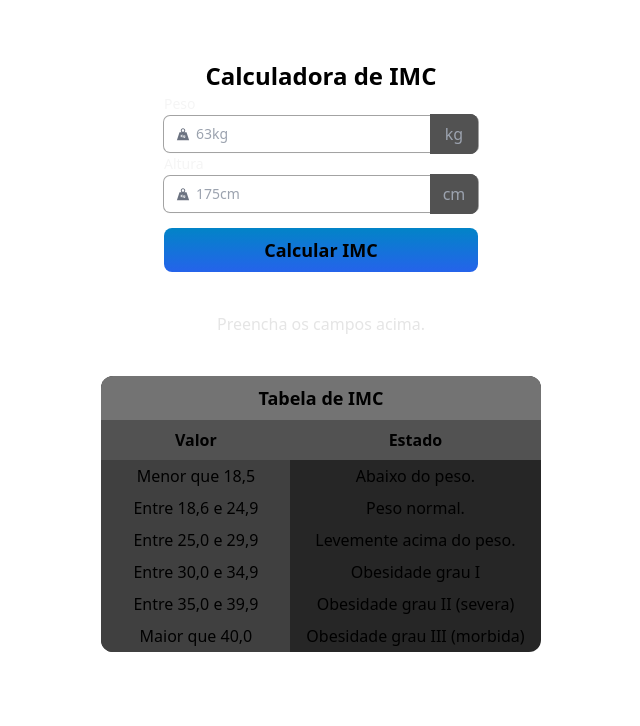
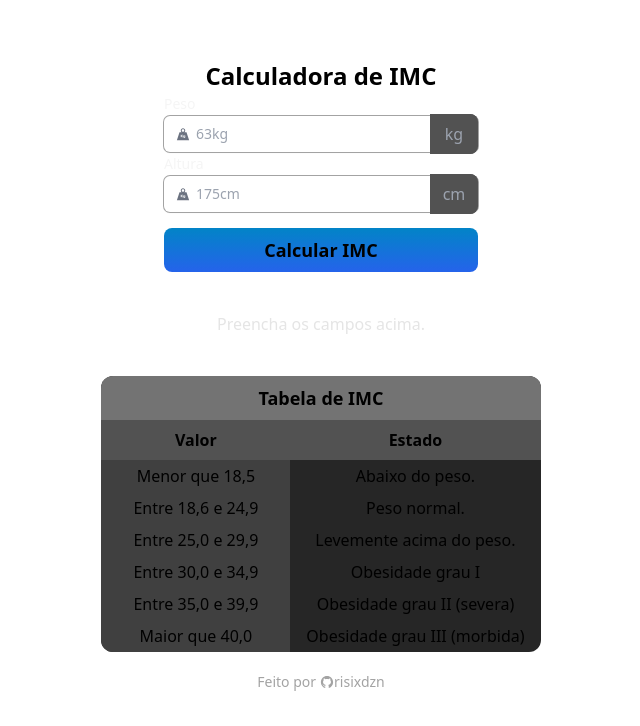
Before and after one commit to risixdzn/calculadoraimc, a Next.js app: page / in a window 1280 px wide. Shown: the top 726 px of the page, without its empty margins (319-959 px from the left). Built offline with nearby package versions, Linux system fonts and the light colour scheme.

Commit message:
(feature) add credits

```diff
--- a/pages/index.tsx
+++ b/pages/index.tsx
@@ -2,6 +2,7 @@ import Head from 'next/head'
 import { useState , useEffect } from 'react'
 
 import { GiWeight } from 'react-icons/gi'
+import { AiFillGithub } from 'react-icons/ai'
 
 function Home() {
   const [ peso, setPeso ] = useState("");
@@ -158,7 +159,7 @@ function Home() {
             </tr>
           </tbody>
         </table>
-      </div>
+        <h1 className='flex items-center mt-5 text-sm text-neutral-400'>Feito por <a href='https://github.com/risixdzn' target='_blank' className='flex items-center hover:text-sky-500 hover:underline'><AiFillGithub className='ml-1'/>risixdzn</a></h1>      </div>
     </div>
   )
 }
```
